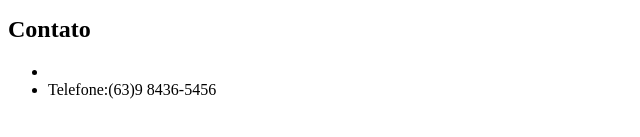
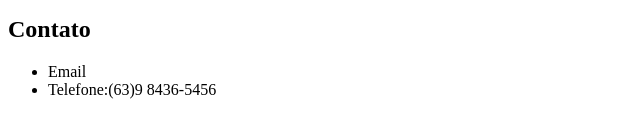
Before and after one commit to Ismaelarauj/MinhaPaginaWeb, a plain HTML site: page index.html in a window 1280 px wide. Shown: the part 271-408 px from the top of the page, 0-640 px from the left. Drawn offline with Linux system fonts and the light colour scheme.

Commit message:
mudaçao no codigo

```diff
--- a/index.html
+++ b/index.html
@@ -18,7 +18,7 @@
      vou estudar computação forense e a inteligência artificial.  </p>
 <h2>Contato</h2>
 <ul>
-    <li><a href="Email: ismael.araujo@estudante.ifto.edu.br"></a></li>
+    <li>Email<a href="ismael.araujo@estudante.ifto.edu.br"></a></li>
     <li>Telefone:(63)9 8436-5456</li>
 </ul>
 
```
